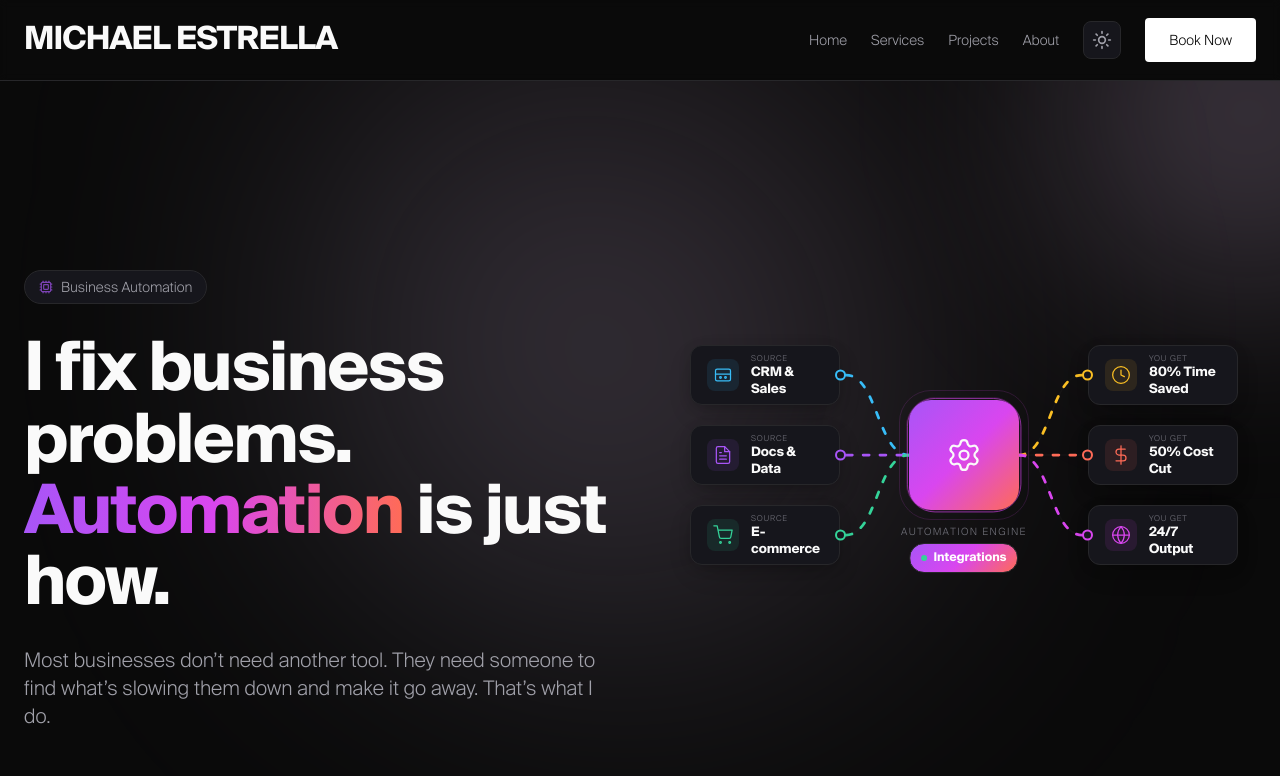
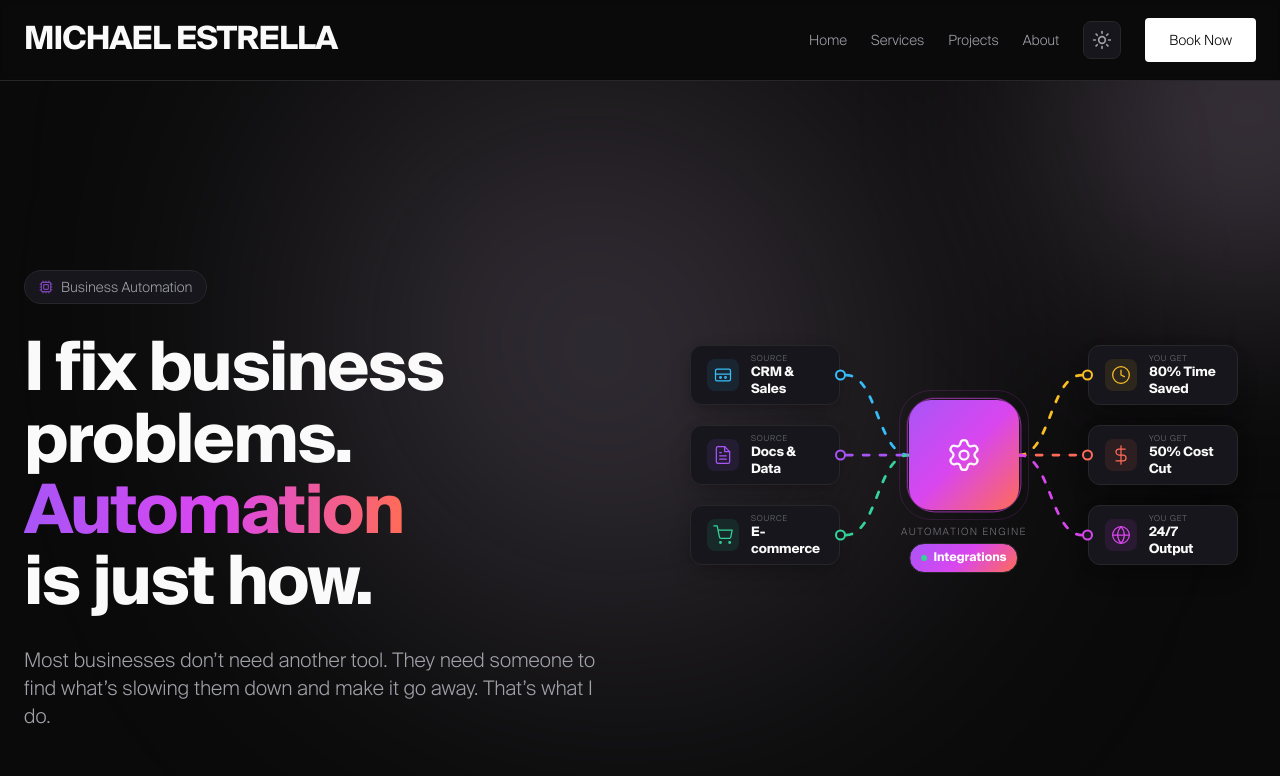
Before and after one commit to HeisenMike/Mike-s-portfolio, a React (Vite) app: page / in a window 1280 px wide. Shown: the top 776 px of the page. Built offline with nearby package versions, Linux system fonts and the light colour scheme.

Commit message:
website redesign

```diff
--- a/src/components/Hero.jsx
+++ b/src/components/Hero.jsx
@@ -40,8 +40,8 @@ const Hero = () => {
               I fix business problems.<br />
               <span className="text-transparent bg-clip-text bg-gradient-to-r from-[var(--accent-violet)] via-[var(--accent-fuchsia)] to-[var(--accent-orange)]">
                 Automation
-              </span>{' '}
-              is just how.
+              </span><br />
+              <span className="whitespace-nowrap">is just how.</span>
             </motion.h1>
 
             {/* Description */}
```
